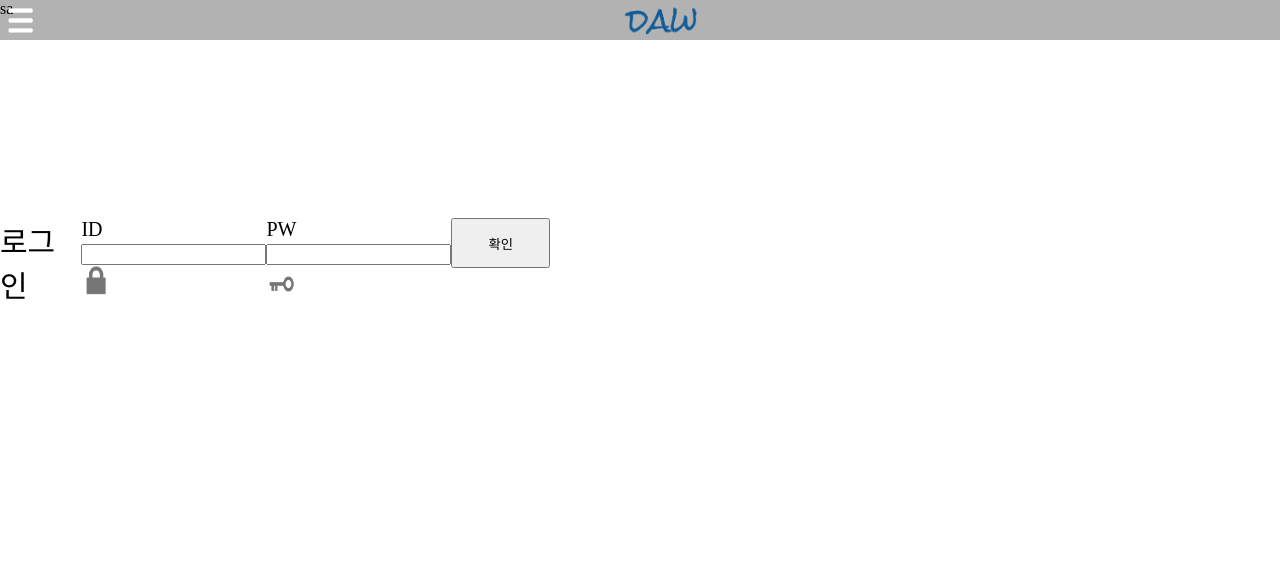
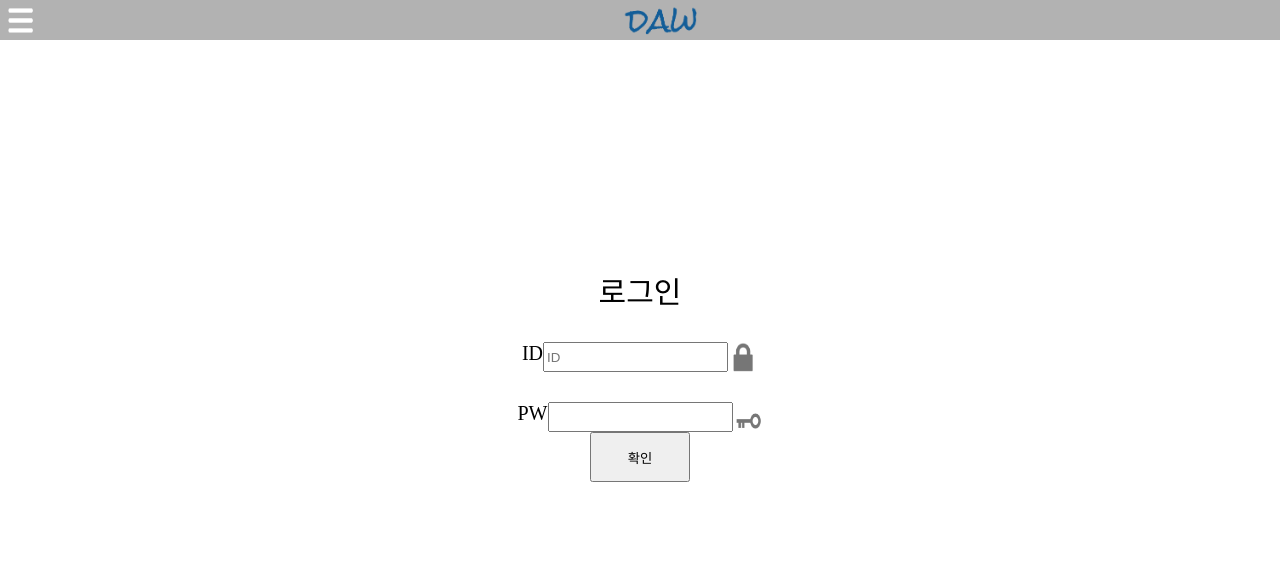
Before and after one commit to BCU-programming/DAWproject, a plain HTML site: page login.html in a window 1280 px wide. Drawn offline with Linux system fonts and the light colour scheme.

Commit message:
login 건드는 중

```diff
--- a/css/login.css
+++ b/css/login.css
@@ -6,12 +6,25 @@
 
 .login {
   display: flex;
+  flex-direction: column;
   justify-content: center;
+  align-items: center;
+  margin: auto;
   margin-top: 200px;
   width: 550px;
   height: 350px;
   font-size: var(--font-micro);
   background-color: rgb(255, 255, 255);
+}
+
+.login_id,
+.login_pw {
+  display: flex;
+  flex-direction: row;
+}
+
+.login_id {
+  margin: 30px 0px 30px 0px;
 }
 
 .login_text {
--- a/css/style.css
+++ b/css/style.css
@@ -41,6 +41,7 @@ body {
   position: fixed;
   height: 40px;
   width: 100%;
+  top: 0%;
   background-color: rgb(0, 0, 0, 0.3);
 }
 
--- a/login.html
+++ b/login.html
@@ -19,9 +19,7 @@
         </div>
         <img src="imgs/DAW 파랑.png" alt="DAW로고" class="daw-logo">
     </nav>
-<div>
-    sa
-</div>
+
     <!-- 로그인 -->
     <div class="login">
         <div class="login_text">
@@ -32,10 +30,8 @@
                 ID
             </div>
             <label for="ID"></label>
-            <input type="text" id="ID">
-            <div class="id_img">
-                <img src="imgs/자물쇠.png" alt="자물쇠_아이콘" class="lock_img">
-            </div>
+            <input type="text" id="ID" placeholder="ID">
+            <img src="imgs/자물쇠.png" alt="자물쇠_아이콘" class="lock_img">
         </div>
         <div class="login_pw">
             <div class="pw_text">
@@ -43,9 +39,7 @@
             </div>
             <label for="PW"></label>
             <input type="password" id="PW">
-            <div class="pw_img">
-                <img src="imgs/열쇠.png" alt="열쇠_아이콘" class="key_img">
-            </div>
+            <img src="imgs/열쇠.png" alt="열쇠_아이콘" class="key_img">
         </div>
         <button class="login_btn">
             확인
```
